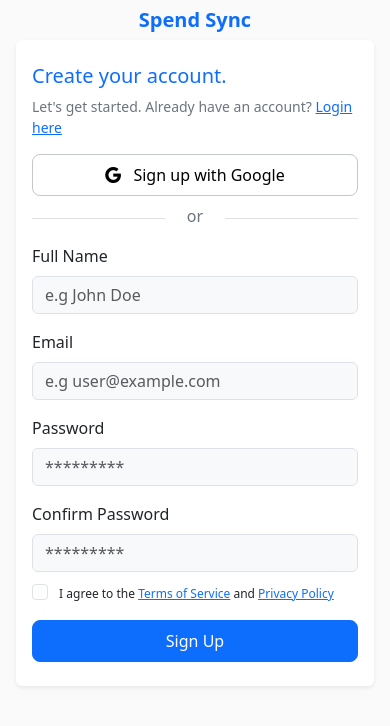
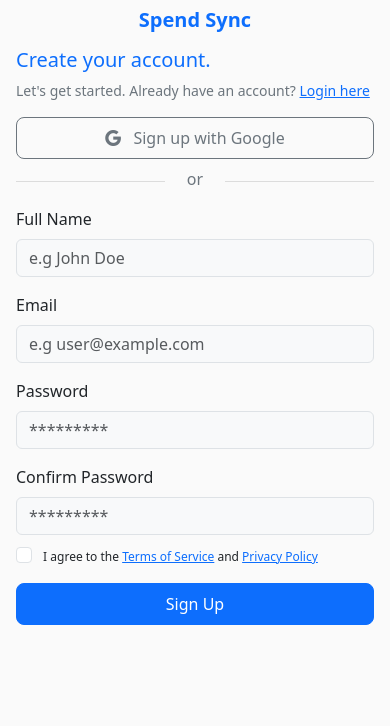
Before and after one commit to JeffersonSAucv/spend-sync-app, an Angular app: page /register in a window 390 px wide. Shown: the top 726 px of the page. Built offline with nearby package versions, Linux system fonts and the light colour scheme.

Commit message:
feat: se implementa responsive para register page

```diff
--- a/src/app/auth/pages/register-page/register-page.component.html
+++ b/src/app/auth/pages/register-page/register-page.component.html
@@ -1,8 +1,10 @@
 <main class="auth-container">
-  <section></section>
-  <section>
-    <h1 class="text-center text-primary fs-5 fw-bold my-2">Spend Sync</h1>
-    <div class="card py-2 border-0 shadow-sm">
+  <section class="bg-left-container"></section>
+  <section class="form-container">
+    <h1 class="text-center text-primary fs-5 fw-bold my-2 d-lg-none">
+      Spend Sync
+    </h1>
+    <div class="py-2 border-0 card-container">
       <div class="card-body">
         <h2 class="text-primary fs-5 fw-medium">Create your account.</h2>
         <p class="text-secondary fs-7 fw-medium">
@@ -11,7 +13,7 @@
         </p>
         <button
           type="button"
-          class="btn btn-outline-secondary w-100 text-black border-secondary-subtle fw-medium py-2 rounded-3"
+          class="btn btn-outline-secondary w-100 fw-medium py-2 rounded-3"
         >
           <i class="bi bi-google me-2"></i>
           Sign up with Google
--- a/src/app/auth/pages/register-page/register-page.component.scss
+++ b/src/app/auth/pages/register-page/register-page.component.scss
@@ -1,3 +1,19 @@
+.auth-container {
+  display: grid;
+  grid-template-columns: 1fr;
+  padding-left: 16px;
+  padding-right: 16px;
+
+  .bg-left-container {
+    background-image: url("/images/bg-auth.webp");
+    background-size: cover;
+    background-position: center;
+    background-repeat: no-repeat;
+    border-top-right-radius: 32px;
+    border-bottom-right-radius: 32px;
+    display: none;
+  }
+
   .divider {
     position: relative;
 
@@ -15,3 +31,26 @@
       right: 0;
     }
   }
+
+  @media screen and (min-width: 1024px) {
+    grid-template-columns: 40% calc(60% - 60px);
+    column-gap: 60px;
+    padding-left: 0;
+
+    .bg-left-container {
+      display: block;
+    }
+
+    .form-container {
+      display: flex;
+      flex-direction: column;
+      justify-content: center;
+    }
+
+    .card-container {
+      width: 100%;
+      max-width: 645px;
+      margin: 0 auto;
+    }
+  }
+}
--- a/src/styles.scss
+++ b/src/styles.scss
@@ -1,14 +1,11 @@
 body {
   background-color: #fafafa;
   min-height: 100vh;
-  // font-family: sans-serif;
 }
 
 .auth-container {
-  max-width: 1440px;
-  margin: 0 auto;
-  padding-left: 16px;
-  padding-right: 16px;
+  width: 100%;
+  min-height: 100vh;
 }
 
 .fs-7 {
```
Lines whose indentation alone changed are shown as unchanged.
